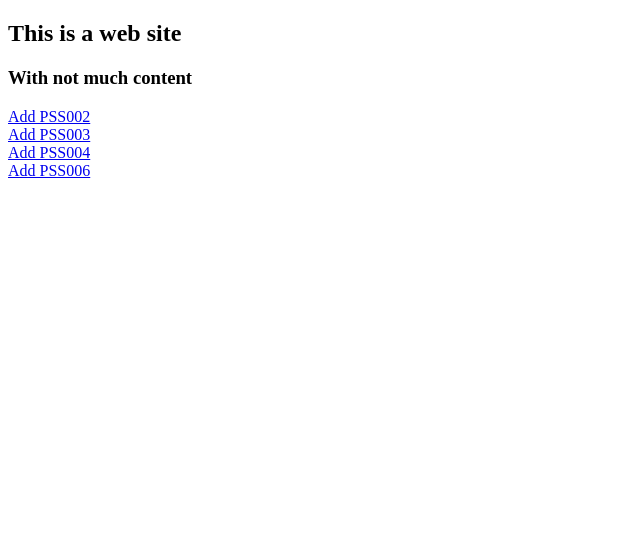
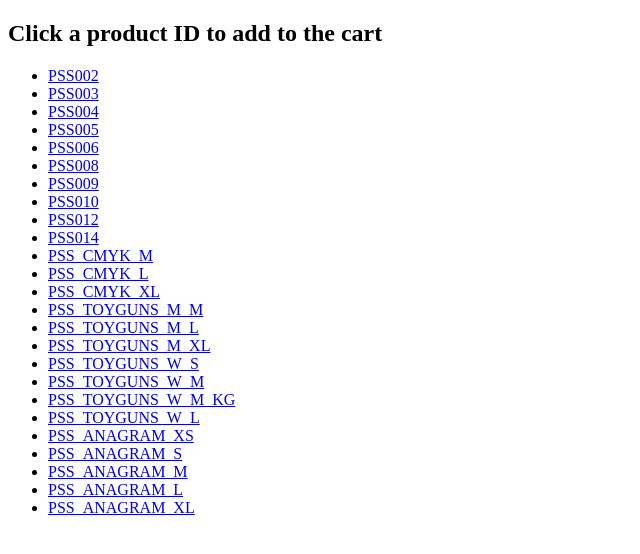
Before and after one commit to cacheflowe/cache-cart, a plain HTML site: page index.html in a window 1280 px wide. Shown: the whole page, without its empty margins (0-640 px from the left). Drawn offline with Linux system fonts and the light colour scheme.

Commit message:
Print product list in demo

```diff
--- a/cache-cart.js
+++ b/cache-cart.js
@@ -268,12 +268,17 @@
       $(_cartDiv).addClass('hidden');
     };
 
+    var getProducts = function() {
+      return _productsData;
+    };
+
     return {
       init: init,
       addItem: addItem,
       removeItem: removeItem,
       clearCart: clearCart,
-      toggleInternational: toggleInternational
+      toggleInternational: toggleInternational,
+      getProducts: getProducts
     }
   }
 
--- a/index.html
+++ b/index.html
@@ -12,17 +12,26 @@
   </head>
   <body>
     <section class='main'>
-      <h1>This is a web site</h1>
-      <h3>With not much content</h3>
-      <div><a href="javascript:window.cacheCart.addItem('PSS002');">Add PSS002</a></div>
-      <div><a href="javascript:window.cacheCart.addItem('PSS003');">Add PSS003</a></div>
-      <div><a href="javascript:window.cacheCart.addItem('PSS004');">Add PSS004</a></div>
-      <div><a href="javascript:window.cacheCart.addItem('PSS006');">Add PSS006</a></div>
+      <h1>Click a product ID to add to the cart</h1>
+      <ul id="storeLinks"></ul>
     </section>
     <script src="./jquery-1.9.0.min.js" type="text/javascript"></script>
     <script src="./cache-cart.js" type="text/javascript"></script>
     <script>
+      // initialize the cart with your json product data
       window.cacheCart.init('./products.json');
+    </script>
+    <script>
+      // for demo purposes, write out the links, but wait for the product json to load
+      setTimeout(function(){
+        var linkList = $('ul');
+        var products = window.cacheCart.getProducts();
+        console.log(linkList );
+        console.log(products );
+        for( var product in products ) {
+          linkList.append('<li><a href="javascript:window.cacheCart.addItem(\'' + product + '\');">' + product + '</a></li>');
+        }
+      },1000);
     </script>
   </body>
 </html>
```
